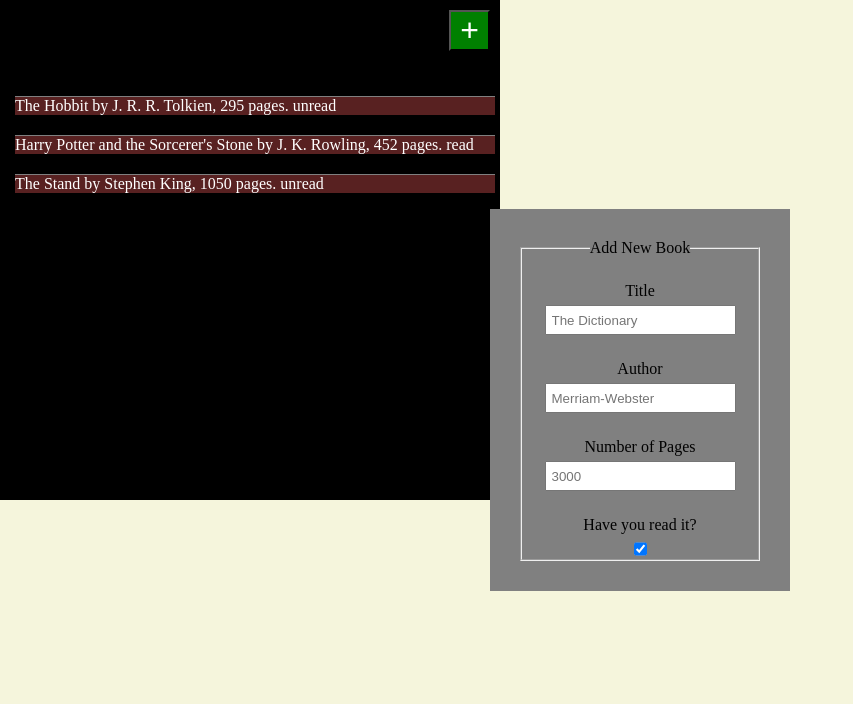
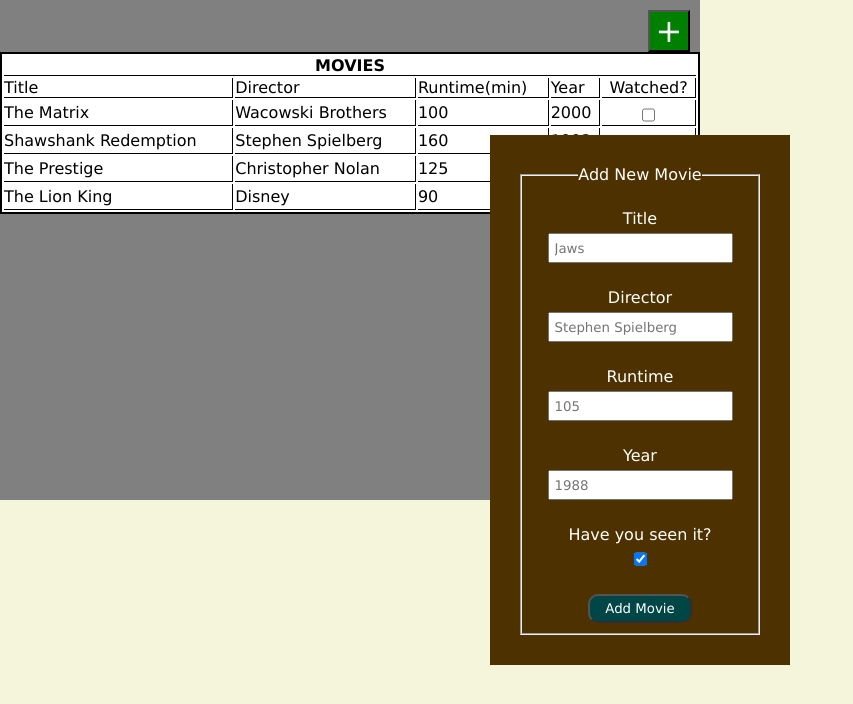
Before and after one commit to jeff-ramos-dev/odin-library, a website: page index.html in a window 1280 px wide. Shown: the whole page, without its empty margins (0-853 px from the left). Drawn offline with Linux system fonts and the light colour scheme.

Commit message:
Changed from books to movies

```diff
--- a/index.html
+++ b/index.html
@@ -10,27 +10,77 @@
   </head>
   <body>
     <div class="library">
-      <button class="new-book">+</button>
-      <ul class="books"></ul>
+      <button class="new-movie">+</button>
+      <table>
+        <thead>
+          <tr>
+            <th colspan="5">MOVIES</th>
+          </tr>
+        </thead>
+        <tbody>
+          <tr>
+            <td>Title</td>
+            <td>Director</td>
+            <td>Runtime(min)</td>
+            <td>Year</td>
+            <td>Watched?</td>
+          </tr>
+          <tr>
+            <td>The Matrix</td>
+            <td>Wacowski Brothers</td>
+            <td>100</td>
+            <td>2000</td>
+            <td><input type="checkbox" name="matrix" id="matrix"></td>
+          </tr>
+          <tr>
+            <td>Shawshank Redemption</td>
+            <td>Stephen Spielberg</td>
+            <td>160</td>
+            <td>1992</td>
+            <td><input type="checkbox" name="shawshank" id="shawshank"></td>
+          </tr>
+          <tr>
+            <td>The Prestige</td>
+            <td>Christopher Nolan</td>
+            <td>125</td>
+            <td>2006</td>
+            <td><input type="checkbox" name="prestige" id="prestige"></td>
+          </tr>
+          <tr>
+            <td>The Lion King</td>
+            <td>Disney</td>
+            <td>90</td>
+            <td>1992</td>
+            <td><input type="checkbox" name="lionking" id="lionking"></td>
+          </tr>
+        </tbody>
+      </table>
     </div>
-    <form action="" method="post" class="book-form">
-      <fieldset class="book-info">
-        <legend>Add New Book</legend>
+    <form action="" method="post" class="movie-form">
+      <fieldset class="movie-info">
+        <legend>Add New Movie</legend>
         <div class="field">
           <label for="title">Title</label>
-          <input type="text" name="title" id="title" placeholder="The Dictionary">
+          <input type="text" name="title" id="title" placeholder="Jaws">
         </div>
         <div class="field">
-          <label for="author">Author</label>
-          <input type="text" name="author" id="author" placeholder="Merriam-Webster">
+          <label for="director">Director</label>
+          <input type="text" name="director" id="director" placeholder="Stephen Spielberg">
         </div>
         <div class="field">
-          <label for="pages">Number of Pages</label>
-          <input type="tel" name="pages" id="pages" placeholder="3000">
+          <label for="runtime">Runtime</label>
+          <input type="tel" name="runtime" id="runtime" placeholder="105">
         </div>
         <div class="field">
-          <label for="read">Have you read it?</label>
-          <input type="checkbox" name="read" id="read" checked>
+          <label for="year">Year</label>
+          <input type="tel" name="year" id="year" placeholder="1988">
+        </div>
+        <div class="field">
+          <label for="watched">Have you seen it?</label>
+          <input type="checkbox" name="watched" id="watched" checked>
+        </div>
+        <div class="field">
+          <button type="submit">Add Movie</button>
         </div>
       </fieldset>
     </form>
--- a/script.js
+++ b/script.js
@@ -1,50 +1,56 @@
-function Book(title, author, pages, read = false) {
+function Movie(title, director, runtime, year, watched = false) {
   this.title = title;
-  this.author = author;
-  this.pages = pages;
-  this.read = read;
+  this.runtime = runtime
+  this.director = director;
+  this.year = year;
+  this.watched = watched;
 
-  Book.prototype.info = () =>
-    `${this.title} by ${this.author}, ${this.pages} pages, ${
-      read ? 'read' : 'not read yet'
+  Movie.prototype.info = () =>
+    `${this.title} by ${this.director}, ${this.runtime} minutes, released ${year}, ${
+      watched ? 'watched' : 'not not watched yet'
     }`;
 }
 
 const library = [];
 
-const books = document.querySelector('.books');
-const bookForm = document.querySelector('.book-form')
-const addBtn = document.querySelector('.new-book');
+const movies = document.querySelector('.movies');
+const movieForm = document.querySelector('.movie-form');
+const addBtn = document.querySelector('.new-movie');
 
-const theHobbit = new Book('The Hobbit', 'J. R. R. Tolkien', 295);
-const harryPotter = new Book(
-  "Harry Potter and the Sorcerer's Stone",
-  'J. K. Rowling',
-  452,
-  true
-);
-const theStand = new Book('The Stand', 'Stephen King', 1050);
+const theMatrix = new Movie('The Matrix', 'Wacowski Brothers', 100, 2000, true);
+const shawshankRedemption = new Movie('Shawshank Redepmtion', 'Stephen Spielberg', 160, 1992, true);
+const thePrestige = new Movie('The Prestige', 'Christopher Nolan', 125, 2006, true);
+const theLionKing = new Movie('The Lion King', 'Disney', 90, 1992, true);
 
 addBtn.addEventListener('click', () => {
-  bookForm.classList.toggle('hidden')
-})
+  movieForm.classList.toggle('hidden');
+});
 
-function addBookToLibrary(book) {
-  const newBook = new Book(book.title, book.author, book.pages, book.read);
-  library.push(newBook);
+function addMovieToLibrary(movie) {
+  const newMovie = new Movie(movie.title, movie.director, movie.runtime, movie.year, movie.watched);
+  library.push(newMovie);
 }
 
-addBookToLibrary(theHobbit);
-addBookToLibrary(harryPotter);
-addBookToLibrary(theStand);
+addMovieToLibrary(theMatrix);
+addMovieToLibrary(shawshankRedemption);
+addMovieToLibrary(thePrestige);
+addMovieToLibrary(theLionKing);
 
 function displayLibrary() {
   for (let i = 0; i < library.length; i++) {
-    const text = `${library[i].title} by ${library[i].author}, ${library[i].pages} pages. ${library[i].read ? 'read' : 'unread'}`;
-    const currentBook = document.createElement('li');
-    currentBook.textContent = text;
-    currentBook.classList.add('book');
-    books.appendChild(currentBook);
+    const currentMovie = document.createElement('tr');
+    const currentMovieTitle = document.createElement('td');
+    const currentMovieDirector = document.createElement('td');
+    const currentMovieRuntime = document.createElement('td');
+    const currentMovieYear = document.createElement('td');
+    const currentMovieWatched = document.createElement('td')
+    currentMovieTitle.textContent = library[i].title;
+    currentMovieDirector.textContent = library[i].director;
+    currentMovieRuntime.textContent = library[i].runtime;
+    currentMovieYear.textContent = library[i].year;
+    currentMovieWatched.textContent = library[i].watched;
+    currentMovie.classList.add('movie');
+    movies.appendChild(currentMovie);
   }
 }
 
--- a/style.css
+++ b/style.css
@@ -2,11 +2,33 @@
   box-sizing: border-box;
   margin: 0;
   padding: 0;
+  font-family: Verdana, Geneva, Tahoma, sans-serif;
 }
 
 :root {
   --background-color: beige;
-  --library-color: black;
+  --library-color: grey;
+}
+
+table {
+  background-color: white;
+  border: 2px solid black;
+  width: 700px;
+}
+
+tr,
+th {
+  border-bottom: 1px solid black;
+}
+
+td {
+  border-right: 1px solid black;
+  border-bottom: 1px solid black;
+}
+
+td:nth-of-type(5) {
+  display: flex;
+  justify-content: center;
 }
 
 li {
@@ -23,7 +45,7 @@
   height: 30px;
 }
 
-input[type="checkbox"] {
+input[type='checkbox'] {
   height: 20px;
 }
 
@@ -35,18 +57,18 @@
 }
 
 body {
-  background-color: var(--background-color)
+  background-color: var(--background-color);
 }
 
 .library {
   height: 500px;
-  width: 500px;
+  width: 700px;
   background-color: var(--library-color);
   display: flex;
   flex-direction: column;
 }
 
-.new-book {
+.new-movie {
   margin: 10px 10px 0 0;
   aspect-ratio: 1 / 1;
   font-size: 2rem;
@@ -55,22 +77,21 @@
   color: white;
 }
 
-.books {
+.movies {
   margin-top: 20px;
   padding: 5px;
 }
 
-.book {
+.movie {
   color: white;
   margin: 20px 0 0 10px;
-  border-top: 1px solid grey;
-  background-color: rgb(88, 33, 33);
+  border-bottom: 1px solid grey;
 }
 
-.book-form {
-  background-color: grey;
+.movie-form {
   width: 300px;
   padding: 30px;
+  background-color: rgb(77, 50, 0);
   display: flex;
   flex-direction: column;
   position: absolute;
@@ -82,3 +103,19 @@
 .hidden {
   visibility: hidden;
 }
+
+.movie-form label,
+legend {
+  color: white;
+}
+
+.movie-form button {
+  align-self: center;
+  padding: 5px 15px;
+  margin-bottom: 10px;
+  border-radius: 10px;
+  color: white;
+  background-color: rgb(1, 70, 70);
+  border-right: 2px solid rgb(47, 47, 51);
+  border-bottom: 2px solid rgb(47, 47, 51);
+}
```
